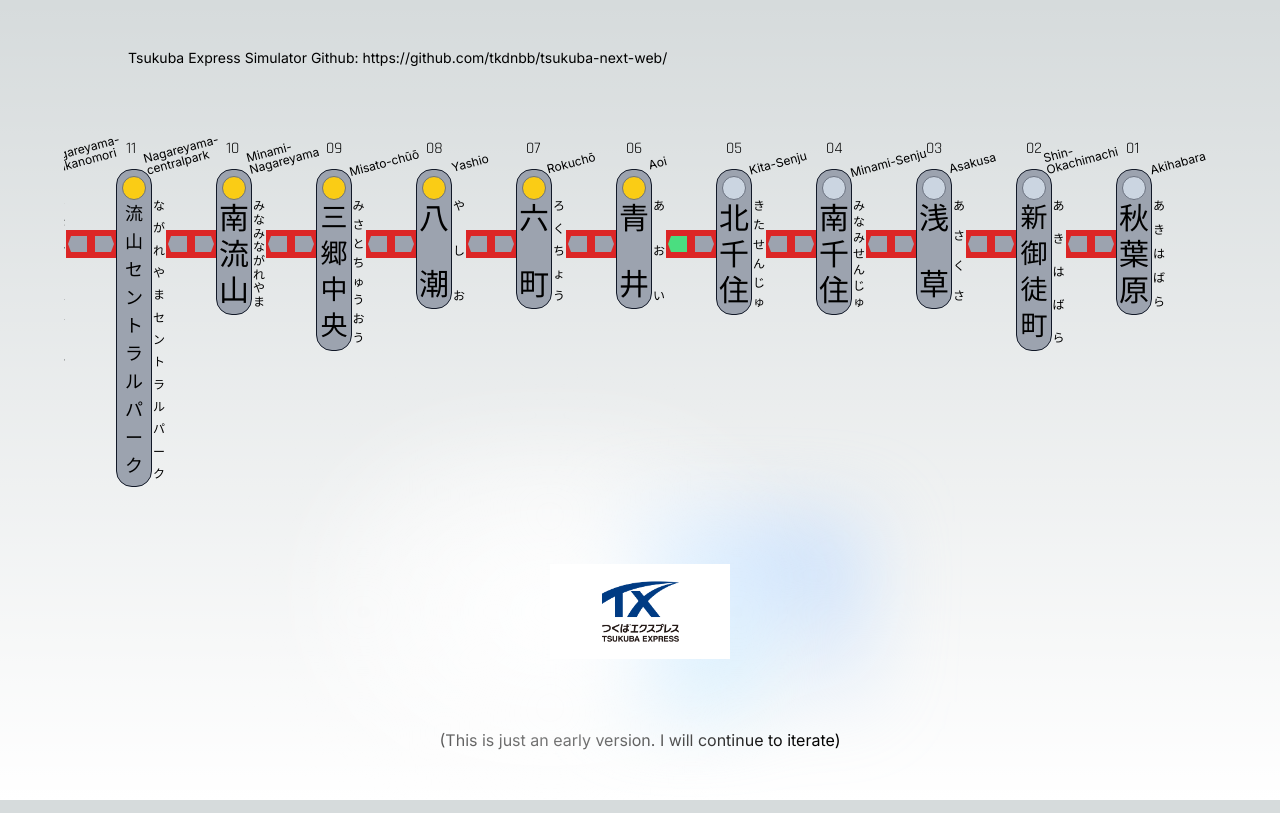
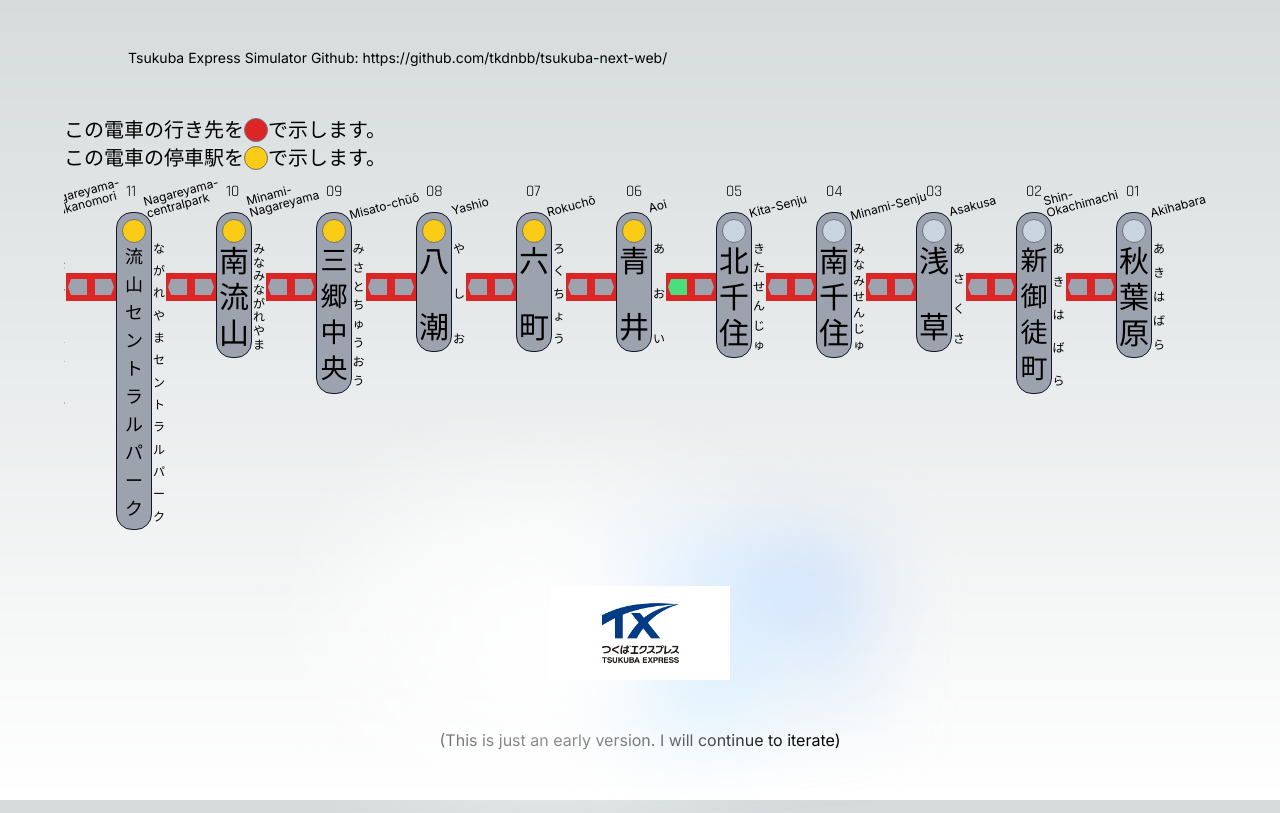
Before and after one commit to tkdnbb/tsukuba-next-web, a Next.js app: page / in a window 1280 px wide. Built offline with nearby package versions, Linux system fonts and the light colour scheme.

Commit message:
feature(component): Add Panel

```diff
--- a/src/app/page.tsx
+++ b/src/app/page.tsx
@@ -1,16 +1,15 @@
-import LineRouteMap from '@/components/organisms/LineRouteMap'
-import Image from 'next/image'
+import Panel from "@/components/Panel";
+import LineRouteMap from "@/components/organisms/LineRouteMap";
+import Image from "next/image";
 
 export default function Home() {
   return (
     <main className="flex min-h-screen flex-col items-center justify-between p-12">
       <div className="z-10 w-full max-w-5xl items-center justify-between font-mono text-sm lg:flex">
-        Tsukuba Express Simulator
-        Github: https://github.com/tkdnbb/tsukuba-next-web/
+        Tsukuba Express Simulator Github:
+        https://github.com/tkdnbb/tsukuba-next-web/
       </div>
-      <div>
-        <LineRouteMap />
-      </div>
+      <Panel />
       <div className="relative flex place-items-center before:absolute before:h-[300px] before:w-[480px] before:-translate-x-1/2 before:rounded-full before:bg-gradient-radial before:from-white before:to-transparent before:blur-2xl before:content-[''] after:absolute after:-z-20 after:h-[180px] after:w-[240px] after:translate-x-1/3 after:bg-gradient-conic after:from-sky-200 after:via-blue-200 after:blur-2xl after:content-[''] before:dark:bg-gradient-to-br before:dark:from-transparent before:dark:to-blue-700 before:dark:opacity-10 after:dark:from-sky-900 after:dark:via-[#0141ff] after:dark:opacity-40 before:lg:h-[360px]">
         <Image
           className="relative dark:drop-shadow-[0_0_0.3rem_#ffffff70] dark:invert"
@@ -21,9 +20,7 @@
           priority
         />
       </div>
-      <div>
-        (This is just an early version. I will continue to iterate)
-      </div>
+      <div>(This is just an early version. I will continue to iterate)</div>
     </main>
-  )
+  );
 }
--- /dev/null
+++ b/src/components/Panel.tsx
@@ -0,0 +1,26 @@
+import { cn } from "@/lib/utils";
+import LineRouteMap from "./organisms/LineRouteMap";
+
+export default function Panel() {
+  const circleClass =
+    "rounded-full bg-slate-300 w-6 h-6 border border-solid border-gray-500";
+  const redCircleClass = cn(circleClass, "bg-red-600");
+  const yellowCircleClass = cn(circleClass, "bg-yellow-400");
+
+  return (
+    <section>
+      <div className="mb-2 text-xl">
+        <div className="flex items-center">
+          この電車の行き先を
+          <span className={redCircleClass}></span>
+          で示します。
+        </div>
+        <div className="flex items-center">
+          この電車の停車駅を<span className={yellowCircleClass}></span>
+          で示します。
+        </div>
+      </div>
+      <LineRouteMap />
+    </section>
+  );
+}
```
